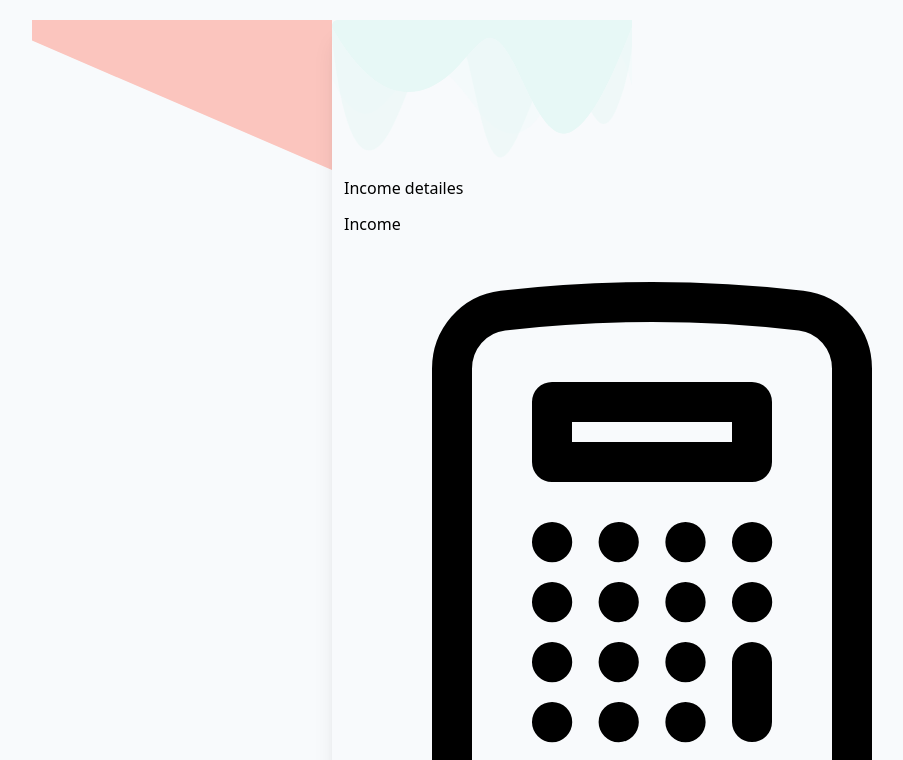
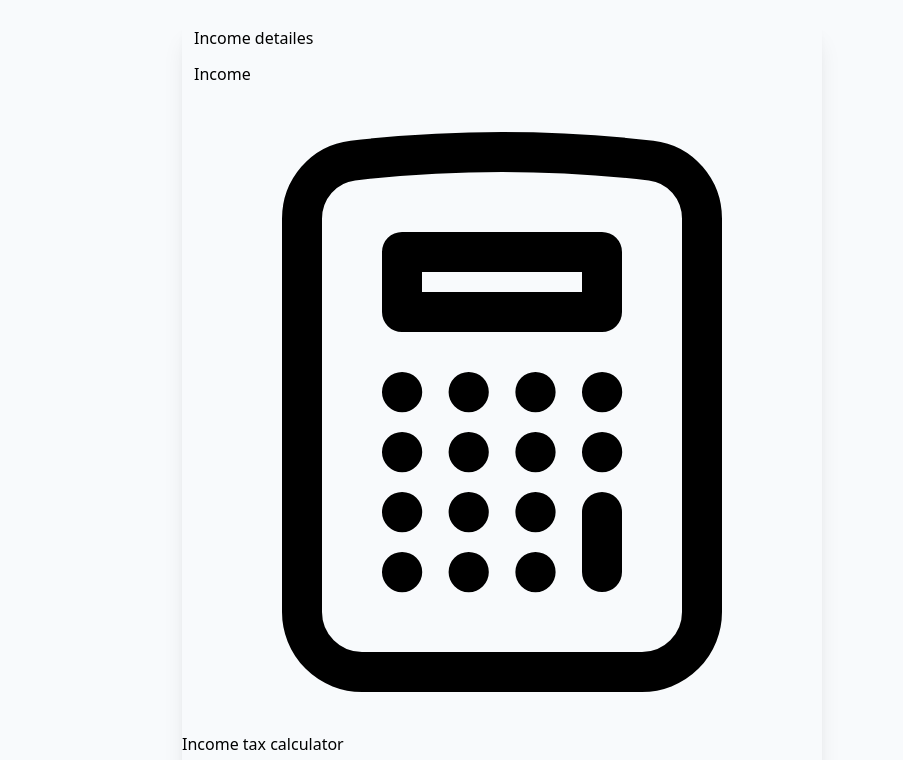
Before and after one commit to SrbinUSvemiru/Salestrekker-technical, a React app: page / in a window 1280 px wide. Shown: the top 760 px of the page, without its empty margins (138-1041 px from the left). Built offline with nearby package versions, Linux system fonts and the light colour scheme.

Commit message:
possible change?

```diff
--- a/src/App.js
+++ b/src/App.js
@@ -11,24 +11,18 @@ const App = () => {
 
   return (
     <div className="app">
-      <div className="absolute w-[100%] h-[100%] top-0 right-[0]  ">
-        <img src="./svg/tilt.svg" className="h-full " />
-      </div>
       <div
         className={
           clickedPage === "income"
-            ? "pageContainer bg-gradient-to-br from-slate-800 to-slate-500"
+            ? "pageContainer bg-gradient-to-br from-[#fddd92] to-[#f7b56d]"
             : "pageContainer bg-gradient-to-br from-[#39c7b2] to-[#5be9d1] "
         }
       >
-        <div className="absolute w-[300%] h-[70%] bottom-0 right-[0] z-[-1] rotate-180">
-          <img src="./svg/wavesOpacity.svg" className="h-full " />
-        </div>
         <div className=" flex  items-center justify-start w-full">
           <button
             className={
               clickedPage === "income-detailes"
-                ? "btn shadow-[inset_0_2px_10px_0_rgb(0,0,0,0.3)] bg-slate-800  text-slate-300 rounded-br-md"
+                ? "btn shadow-[inset_0_2px_10px_0_rgb(0,0,0,0.3)] bg-[#fddd92]  text-slate-300 rounded-br-md"
                 : "btn text-slate-500"
             }
             onClick={() => setClickedPage("income")}
```
